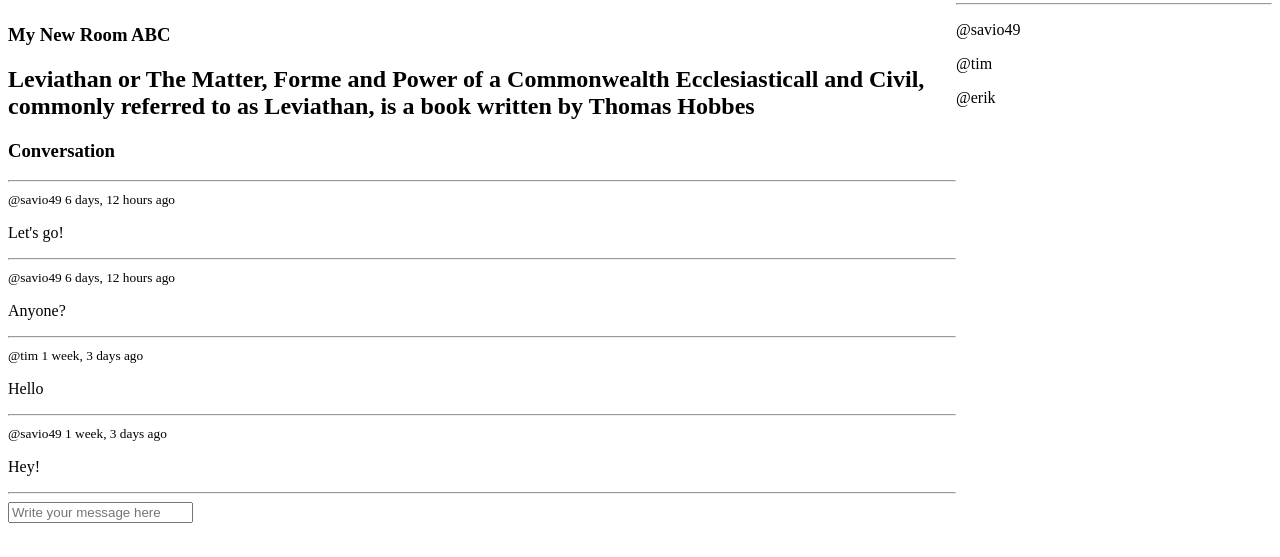
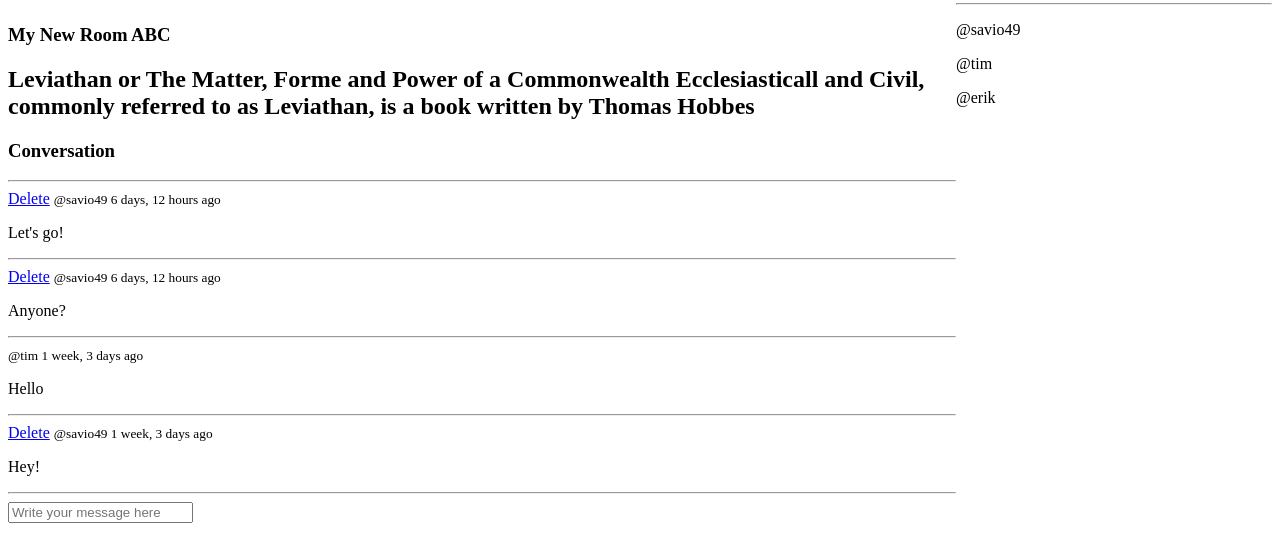
Before and after one commit to Savio49/DiscussionApp, a Django app: page /room/1/ in a window 1280 px wide. Shown: the part 243-800 px from the top of the page. Run offline with Django 4.2, Linux system fonts and the light colour scheme; a user stored in the database is signed in; data comes from the database, SQL or seed files in the repository; both versions use the stored data as it was after the commit.

Commit message:
Add participants to the panel if they are commenting for the first time. Adding user-only delete message functionality

```diff
--- a/base/templates/base/room.html
+++ b/base/templates/base/room.html
@@ -21,7 +21,9 @@
             <hr>
             {% for message in room_messages %}
             <div>
-                <!-- <small>@{{message.user}}   {{message.created}}</small> -->
+                {% if request.user == message.user %}
+                <a href="{% url 'delete-message' message.id%}">Delete</a>
+                {% endif %}
                 <small>@{{message.user}}   {{message.created | timesince}} ago</small>
                 <p>{{message.body}}</p>
                 <hr>
--- a/base/urls.py
+++ b/base/urls.py
@@ -10,4 +10,5 @@ urlpatterns = [
     path('create-room/', views.createRoom, name="create-room"),
     path('update-room/<str:pk>', views.updateRoom, name="update-room"),
     path('delete-room/<str:pk>', views.deleteRoom, name="delete-room"),
+    path('delete-message/<str:pk>', views.deleteMessage, name="delete-message"),
 ]
--- a/base/views.py
+++ b/base/views.py
@@ -88,8 +88,10 @@ def room(request, pk):
             room=room,
             body=request.POST.get('body')
         )
+        room.participants.add(request.user)
         return redirect('room', pk=room.id)
-    context = {'room': room, 'room_messages': room_messages,'participants':participants}
+    context = {'room': room, 'room_messages': room_messages,
+               'participants': participants}
     return render(request, 'base/room.html', context)
 
 
@@ -136,8 +138,15 @@ def deleteRoom(request, pk):
         return redirect('home')
     return render(request, 'base/delete.html', {'obj', room})
 
-    #     form = RoomForm(request.POST, instance=room)
-    # form = RoomForm(instance=room)
 
+@login_required(login_url='login')
+def deleteMessage(request, pk):
+    message = Message.objects.get(id=pk)
 
-# Class based views are faster and easier to work with instead of function based views. But they get complicated for larger projects. We stick to function based views for understanding MODEL-FORMS
+    if request.user != message.user:
+        return HttpResponse('Invalid user')
+
+    if request.method == 'POST':
+        message.delete()
+        return redirect('home')
+    return render(request, 'base/delete.html', {'obj': message})
```
Also changed, not shown: db.sqlite3.
